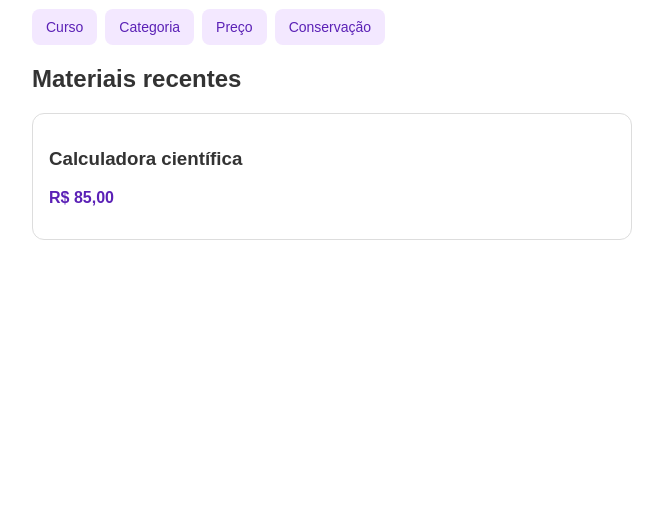
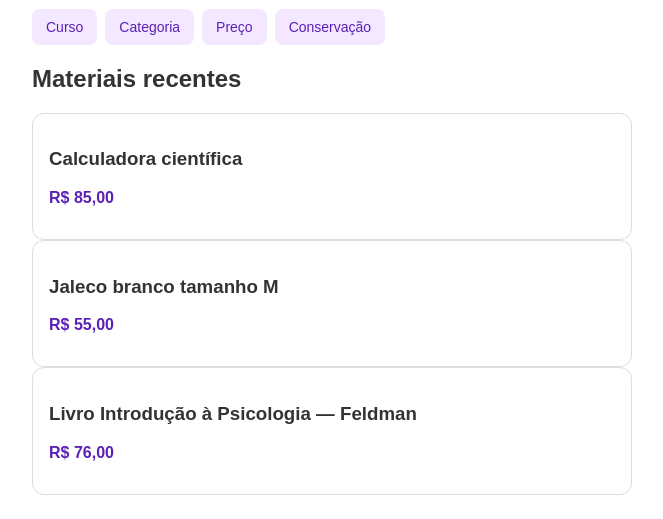
Before and after one commit to MariaEduardaPitta/ENG4021-33D-2026.2-repo, a Python web app: template SPRINT 4/Lucas-Lemos/templates/index.html in a window 1280 px wide. Shown: the part 293-812 px from the top of the page, without its empty margins (308-971 px from the left). Before the commit the page ends 533 px from the top, so only its background shows below. Run offline with Jinja, Linux system fonts and the light colour scheme; the template is opened without the code that fills it, so the values that code supplies are empty.

Commit message:
Acrescenta materiais à página inicial

```diff
--- a/SPRINT 4/Lucas-Lemos/templates/index.html
+++ b/SPRINT 4/Lucas-Lemos/templates/index.html
@@ -12,6 +12,8 @@
 </header>
 
 
+
+
 <main>
   <h1>REPASSA</h1>
   <p>Materiais que continuam histórias</p>
@@ -24,12 +26,24 @@
 </section>
 
 
+
+
 <section class="materiais">
   <h2>Materiais recentes</h2>
+  <div class="lista-materiais">
   <article class="card">
     <h3>Calculadora científica</h3>
     <p>R$ 85,00</p>
   </article>
+  <article class="card">
+    <h3>Jaleco branco tamanho M</h3>
+    <p>R$ 55,00</p>
+  </article>
+  <article class="card">
+    <h3>Livro Introdução à Psicologia — Feldman</h3>
+    <p>R$ 76,00</p>
+  </article>
+  </div>
 </section>
 </main>
 </body>
```
